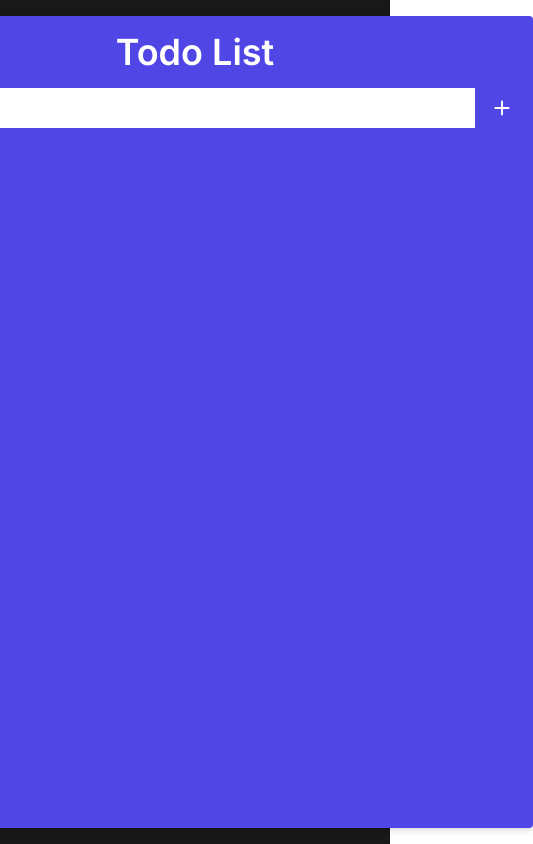
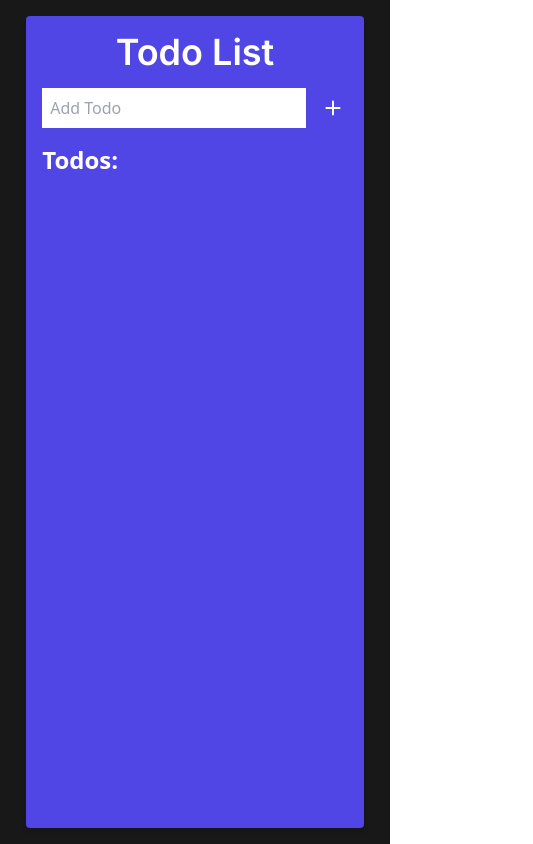
Before and after one commit to Yokosumi/todo-app-now-for-real, a React (Vite) app: page / in a window 390 px wide. Shown: the whole page, 533 px wide, since content can reach past the window. Built offline with nearby package versions, Linux system fonts and the light colour scheme; a web font is replaced by a local one.

Commit message:
added width for medium and large breakpoints

```diff
--- a/src/App.tsx
+++ b/src/App.tsx
@@ -27,7 +27,7 @@ function App() {
     return (
         <>
             <div className="flex flex-col items-center justify-center min-h-screen p-4">
-                <div className="flex-1 w-[80vh] min-h-[70vh] p-4 bg-indigo-600 rounded shadow-md">
+                <div className="flex-1 w-[40vh] min-h-[35vh] md:w-[52vh] lg:w-[72] p-4 bg-indigo-600 rounded shadow-md">
                     <h1 className="text-4xl text-center font-bold font-inter mb-4 text-white">
                         Todo List
                     </h1>
```
